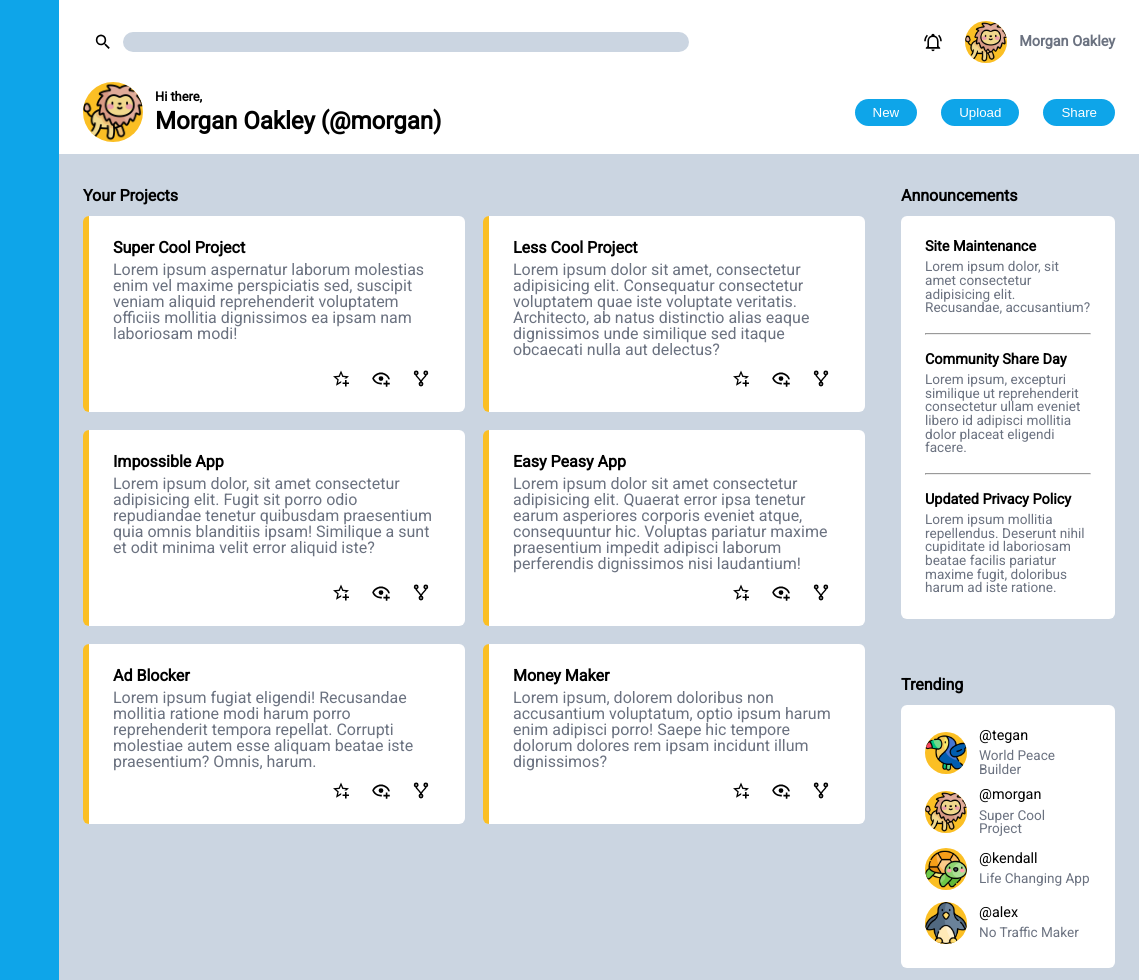
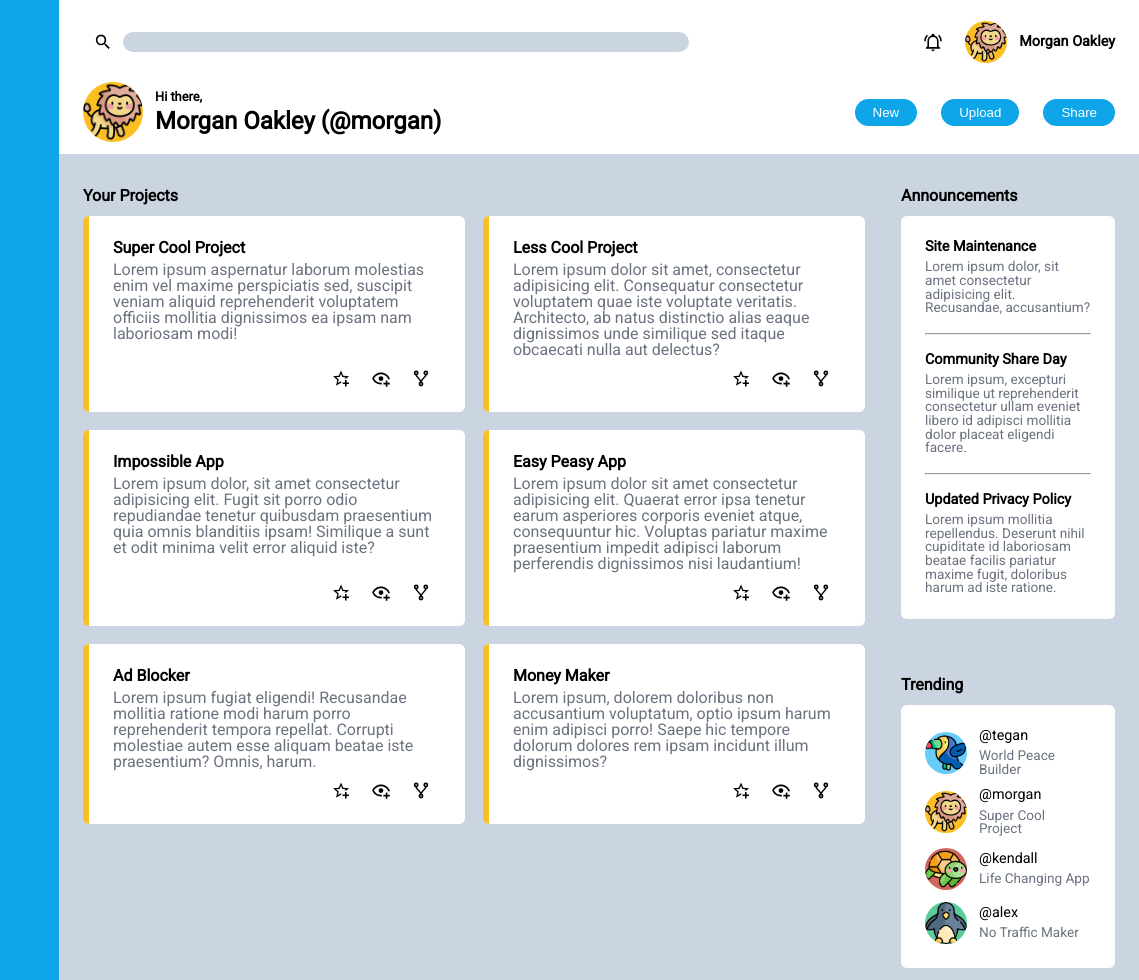
Before and after one commit to RenataKB/admin-dashboard, a plain HTML site: page index.html in a window 1280 px wide. Shown: the full height of the page, 141-1280 px from the left. Drawn offline with Linux system fonts and the light colour scheme.

Commit message:
Change some text and background color

```diff
--- a/index.html
+++ b/index.html
@@ -31,7 +31,7 @@
     <div class="notifications">
       <img class="icon" src="assets/alert.svg" alt="alert">
       <img class="profile" src="assets/lion.png" alt="profile">
-      <p>Morgan Oakley</p>
+      <h3>Morgan Oakley</h3>
     </div>
     <div class="name">
       <img class="profile-big" src="assets/lion.png" alt="profile">
@@ -123,7 +123,7 @@
       <h2>Trending</h2>
       <div class="trending-board">
         <div class="trending-card">
-          <img class="profile" src="assets/toucan.png" alt="profile">
+          <img class="profile alt-bgcolor1" src="assets/toucan.png" alt="profile">
           <div class="trending-card-details">
             <h4>@tegan</h4>
             <p>World Peace Builder</p>
@@ -137,14 +137,14 @@
           </div>
         </div>
         <div class="trending-card">
-          <img class="profile" src="assets/turtle.png" alt="profile">
+          <img class="profile alt-bgcolor2" src="assets/turtle.png" alt="profile">
           <div class="trending-card-details">
             <h4>@kendall</h4>
             <p>Life Changing App</p>
           </div>
         </div>
         <div class="trending-card">
-          <img class="profile" src="assets/penguin.png" alt="profile">
+          <img class="profile alt-bgcolor3" src="assets/penguin.png" alt="profile">
           <div class="trending-card-details">
             <h4>@alex</h4>
             <p>No Traffic Maker</p>
--- a/style.css
+++ b/style.css
@@ -270,3 +270,15 @@ footer {
   flex-direction: column;
   gap: 6px;
 }
+
+img.alt-bgcolor1 {
+  background-color: #67CDF8;
+}
+
+img.alt-bgcolor2 {
+  background-color: #D2675D;
+}
+
+img.alt-bgcolor3 {
+  background-color: #5ACC99;
+}
```
